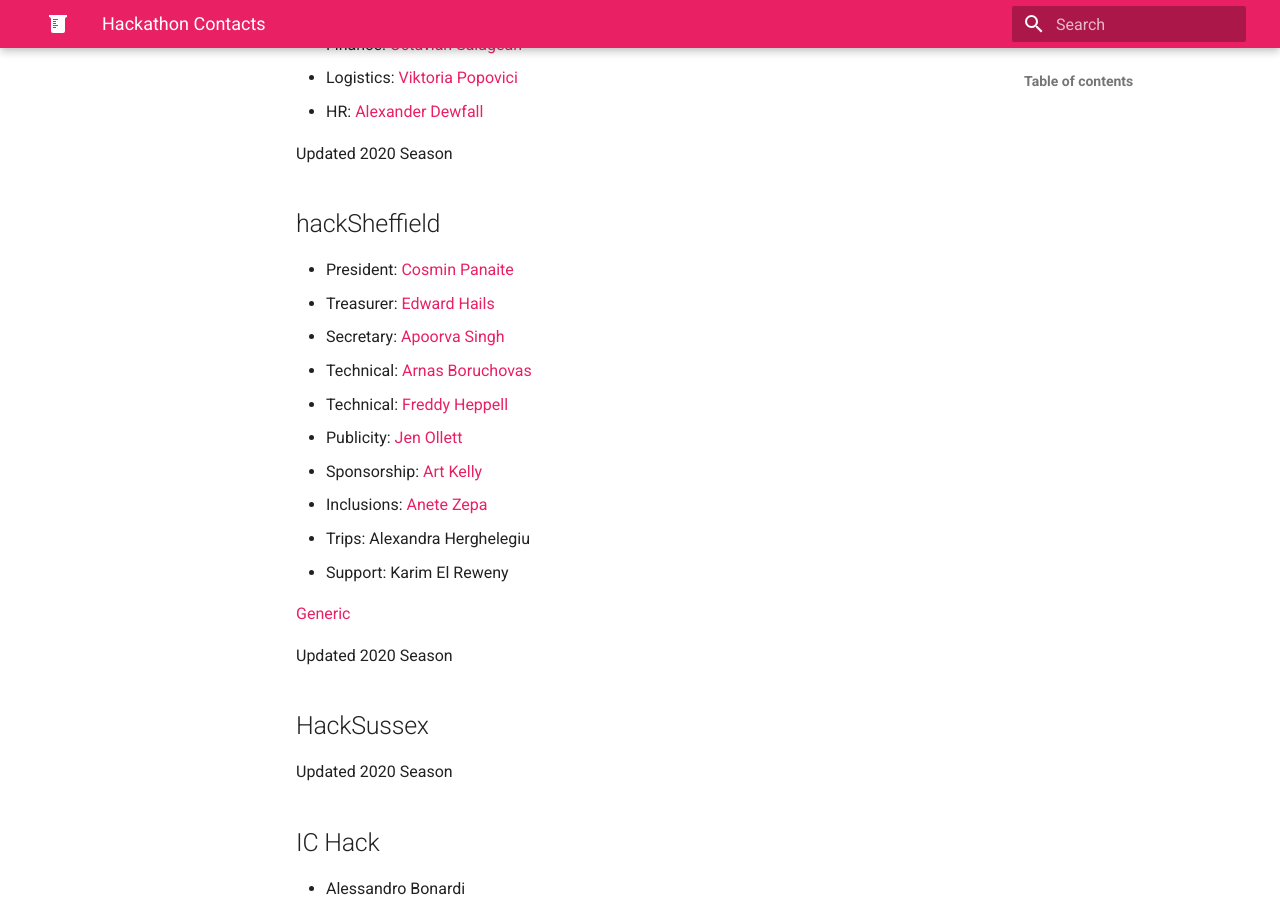
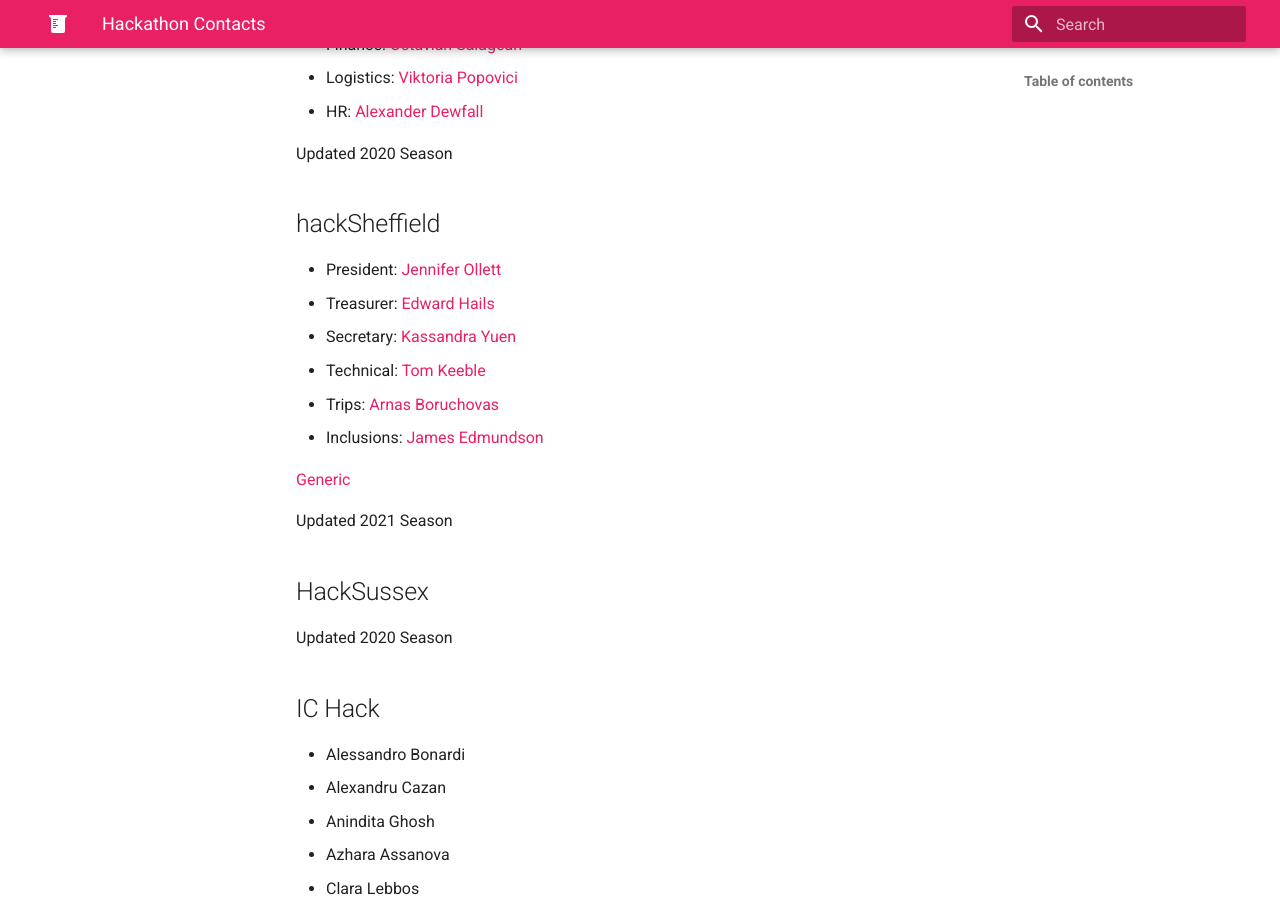
Before and after one commit to Athons/wiki, an MkDocs documentation site: the page built from docs/organise/help/poi.md, in a window 1280 px wide and 900 px high, scrolled down 1334 px. Built offline with MkDocs 1.6.1 and Material for MkDocs 9.7.7, drawn with Linux system fonts in a browser that asks for light colours; nearby versions of some CDN libraries.

Commit message:
Update hackSheffield Committee (#193)

```diff
--- a/docs/organise/help/poi.md
+++ b/docs/organise/help/poi.md
@@ -46,20 +46,17 @@
 
 
 ## hackSheffield
-* President: [Cosmin Panaite](mailto:cosmin@hacksheffield.co)
-* Treasurer: [Edward Hails](mailto:ed@hacksheffield.co)
-* Secretary: [Apoorva Singh](mailto:apoorva@hacksheffield.co)
-* Technical: [Arnas Boruchovas](mailto:arnas@hacksheffield.co)
-* Technical: [Freddy Heppell](mailto:freddy@hacksheffield.co)
-* Publicity: [Jen Ollett](mailto:jen@hacksheffield.co)
-* Sponsorship: [Art Kelly](mailto:art@hacksheffield.co)
-* Inclusions: [Anete Zepa](mailto:anete@hacksheffield.co)
-* Trips: Alexandra Herghelegiu
-* Support: Karim El Reweny
+* President: [Jennifer Ollett](mailto:jen@hacksheffield.com)
+* Treasurer: [Edward Hails](mailto:ed@hacksheffield.com)
+* Secretary: [Kassandra Yuen](mailto:kassandra@hacksheffield.com)
+* Technical: [Tom Keeble](mailto:tom@hacksheffield.com)
+* Trips: [Arnas Boruchovas](mailto:arnas@hacksheffield.com)
+* Inclusions: [James Edmundson](mailto:james@hacksheffield.com)
 
 [Generic](mailto:mailto:team@hacksheffield.co)
 
-Updated 2020 Season
+Updated 2021 Season
+
 
 ## HackSussex
 Updated 2020 Season
```
